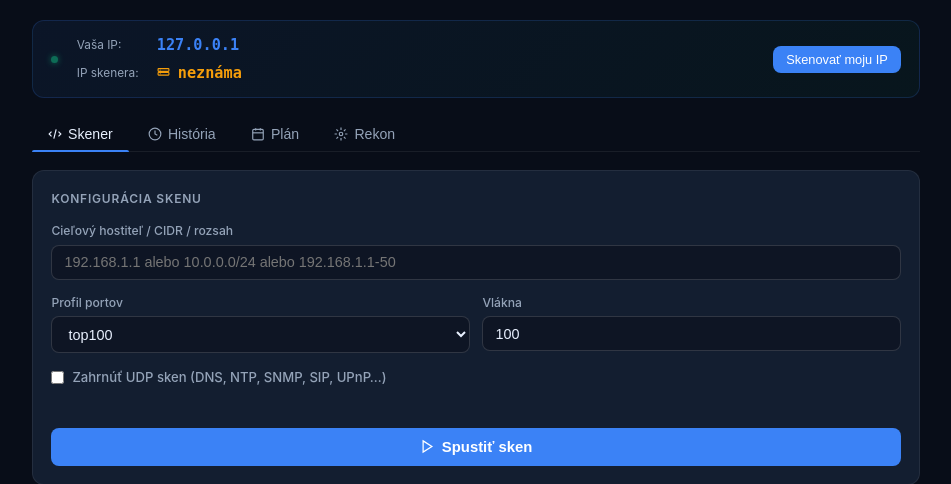
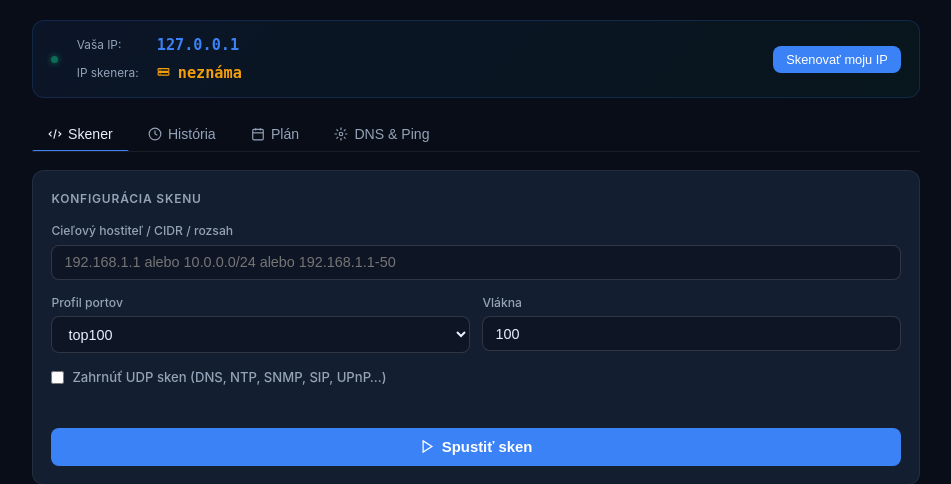
Before and after one commit to Vandrak9/TestAI, a Flask app: page / in a window 1280 px wide. Shown: the part 54-538 px from the top of the page, without its empty margins (164-1115 px from the left). Run offline with Flask 3, Linux system fonts and the light colour scheme; the visitor is signed in with stand-in values (Sample User, id 1); data that the repository does not hold is empty.

Commit message:
fix: premenovaný tab Rekon na DNS & Ping, opravené mobile menu (v0.3.1)
- Tab "Rekon" premenovaný na "DNS & Ping" – zrozumiteľnejší názov
- Tabs menu: overflow-x scroll + white-space nowrap – viditeľné na mobile
- Nadpis tabu spresňuje obsah: DNS záznamy · Ping · SSL certifikát

Co-Authored-By: Claude Sonnet 4.6 <noreply@anthropic.com>

```diff
--- a/templates/index.html
+++ b/templates/index.html
@@ -42,8 +42,9 @@
     @media(max-width:480px){.btn-scanme{width:100%}}
 
     /* TABS */
-    .tabs{display:flex;gap:.2rem;border-bottom:1px solid var(--border);margin-bottom:1.1rem}
-    .tab{background:none;border:none;cursor:pointer;color:var(--muted2);font-size:.88rem;font-weight:500;padding:.6rem 1rem;position:relative;transition:color .15s;display:flex;align-items:center;gap:.38rem}
+    .tabs{display:flex;gap:.2rem;border-bottom:1px solid var(--border);margin-bottom:1.1rem;overflow-x:auto;scrollbar-width:none;-webkit-overflow-scrolling:touch}
+    .tabs::-webkit-scrollbar{display:none}
+    .tab{background:none;border:none;cursor:pointer;color:var(--muted2);font-size:.88rem;font-weight:500;padding:.6rem 1rem;position:relative;transition:color .15s;display:flex;align-items:center;gap:.38rem;white-space:nowrap;flex-shrink:0}
     .tab svg{width:14px;height:14px}
     .tab::after{content:'';position:absolute;bottom:-1px;left:0;right:0;height:2px;background:var(--accent);border-radius:2px 2px 0 0;transform:scaleX(0);transition:transform .2s}
     .tab.active{color:var(--text)}
@@ -350,7 +351,7 @@
     </button>
     <button class="tab" id="tbRekon" onclick="switchTab('rekon')">
       <svg viewBox="0 0 24 24" fill="none" stroke="currentColor" stroke-width="2"><circle cx="12" cy="12" r="3"/><path d="M12 1v4M12 19v4M4.22 4.22l2.83 2.83M16.95 16.95l2.83 2.83M1 12h4M19 12h4M4.22 19.78l2.83-2.83M16.95 7.05l2.83-2.83"/></svg>
-      Rekon
+      DNS &amp; Ping
     </button>
   </div>
 
@@ -513,7 +514,7 @@
   <!-- ═══ REKON ═══ -->
   <div id="tabRekon" style="display:none">
     <div class="card">
-      <div class="card-title">Prieskum hostiteľa</div>
+      <div class="card-title">DNS záznamy · Ping · SSL certifikát</div>
       <div class="rekon-input-row">
         <input id="rekonHost" type="text" placeholder="example.com alebo 1.2.3.4" autocomplete="off"/>
         <button class="btn-rekon" id="btnRekon" onclick="runRekon()">Spustiť</button>
```
